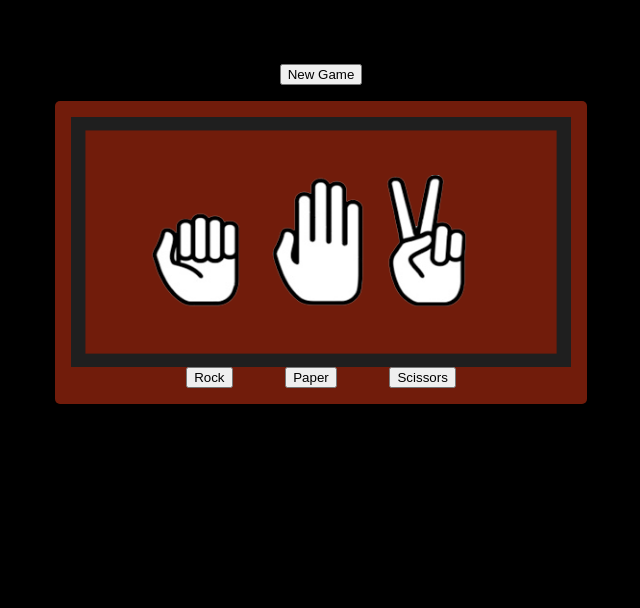
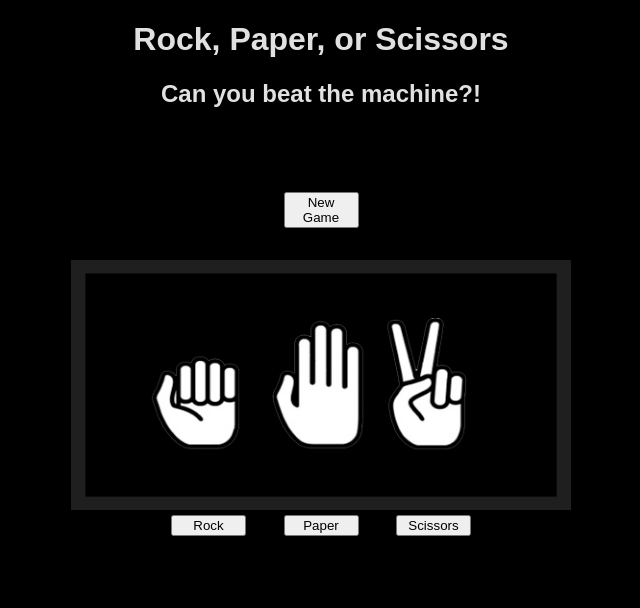
Before and after one commit to jcb3-0/rock-paper-scissors, a plain HTML site: page index.html in a window 1280 px wide. Shown: the whole page, without its empty margins (319-959 px from the left). Drawn offline with Linux system fonts and the light colour scheme.

Commit message:
refactor

```diff
--- a/index.html
+++ b/index.html
@@ -7,6 +7,8 @@
         <link rel = "stylesheet" href = "style.css">
     </head>
     <body>
+        <h1>Rock, Paper, or Scissors</h1>
+        <h2>Can you beat the machine?!</h2>
         <div id = "game">
             <button id = "start">New Game</button>
             <div id = "image">
--- a/script.js
+++ b/script.js
@@ -48,16 +48,13 @@ const playGame = () => {
         score.style.textAlign = 'center';
     }
 }
-
-
-//Get input from user to store in usersPlay
+//Get input from user to store in userSelection
 rock.addEventListener('click', () => playRound('rock', computerSelection));
 rock.addEventListener('click', playGame);
 paper.addEventListener('click', () => playRound('paper', computerSelection));
 paper.addEventListener('click', playGame);
 scissors.addEventListener('click', () => playRound('scissors', computerSelection));
 scissors.addEventListener('click', playGame);
-
 start.addEventListener('click', newGame);
 
 //Generate a random play from computer.
@@ -81,7 +78,6 @@ function computerPlay() {
 //    - paper > rock
 //    - return who won
 function playRound(userSelection, computerSelection) {
-    //userSelection = userPlay();
     computerSelection = computerPlay();
     game.appendChild(playSelections);
     if (userSelection == computerSelection) {
@@ -108,19 +104,13 @@ function playRound(userSelection, computerSelection) {
     }
 }
 
-
+//Reset game
 function newGame() {
     roundsWon = 0;
     roundsLost = 0;
     roundsTied = 0;
     playSelections.remove();
-    score.style.color = 'cyan';
+    score.style.color = 'rgb(225, 225, 225)';
     score.style.fontSize = '16px';
     playGame();
-
-
-
-
-
-
 }
--- a/style.css
+++ b/style.css
@@ -5,10 +5,18 @@ body {
     margin: 0;
     padding: 0;
     background-color: black;
-    color: cyan;
+    color: rgb(225, 225, 225);
     display: flex;
     flex-direction: column;
     justify-content: center;
+    align-items: center;
+}
+
+h1, h2 {
+    color: rgb(225, 225, 225);
+}
+h2 {
+    margin-top: 0;
 }
 
 #game {
@@ -24,7 +32,6 @@ body {
     display: flex;
     flex-direction: column;
     justify-content: center;
-    background-color: #711c0b;
     margin: 16px;
     padding: 16px;
     border-radius: 5px;
@@ -33,6 +40,15 @@ body {
 
 #buttons {
     width: 75%;
+    margin: 5px;
     display: flex;
     justify-content: space-evenly;
 }
+
+button {
+    width: 75px;
+}
+
+button:hover {
+    background-color: grey;
+}
```
